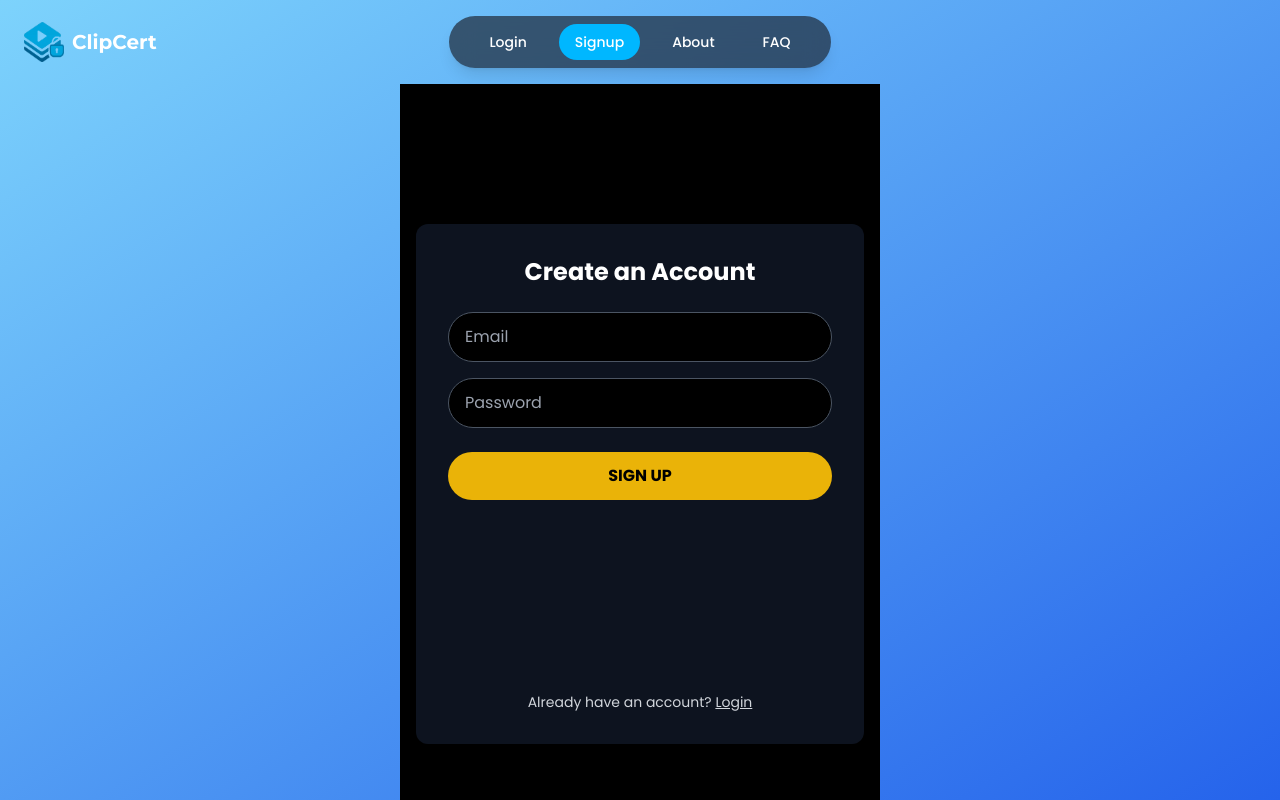
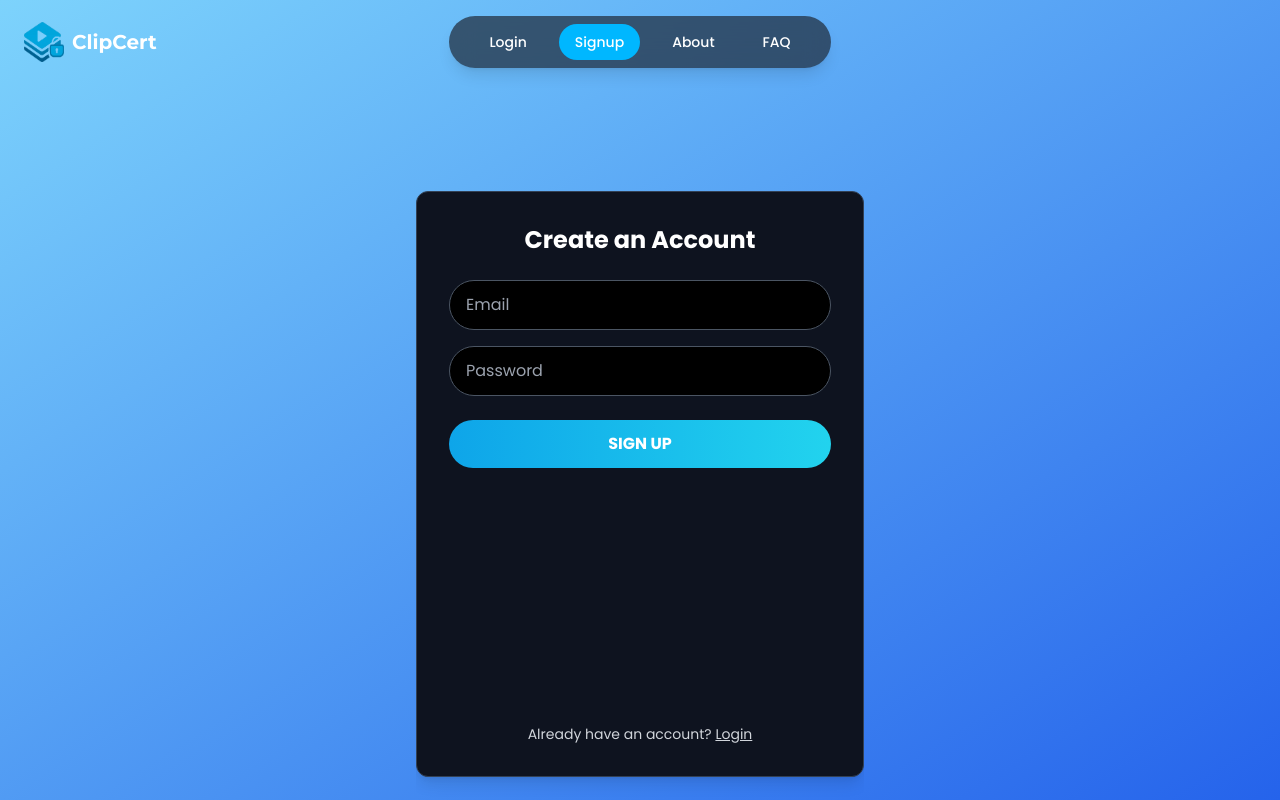
Before and after one commit to Vintr0n/AuthentiClip, a React (Vite) app in the folder frontend/: page /signup in a window 1280 px wide. Built offline with nearby package versions, Linux system fonts and the light colour scheme.

Commit message:
Front end changes

```diff
--- a/frontend/src/pages/Signup.jsx
+++ b/frontend/src/pages/Signup.jsx
@@ -31,11 +31,9 @@ export default function Signup() {
   };
 
   return (
-    <div className="min-h-screen flex flex-col items-center justify-center bg-black px-4">
-      <form
-        onSubmit={handleSignup}
-        className="w-full max-w-md h-[520px] bg-gray-900/80 rounded-xl p-8 shadow-lg text-white flex flex-col justify-between"
-      >
+    <div className="flex items-center justify-center min-h-screen overflow-hidden">
+      <div className="w-full max-w-md bg-[#0e131f] border border-slate-700 p-8 rounded-xl shadow-lg text-white">
+        <form onSubmit={handleSignup} className="flex flex-col justify-between h-[520px]">
           <div>
             <h2 className="text-2xl font-bold mb-6 text-center">Create an Account</h2>
 
@@ -45,7 +43,7 @@ export default function Signup() {
               value={email}
               onChange={(e) => setEmail(e.target.value)}
               required
-            className="w-full px-4 py-3 mb-4 border border-gray-600 rounded-full bg-black text-white placeholder-gray-400 focus:outline-none focus:ring-2 focus:ring-yellow-500"
+              className="w-full px-4 py-3 mb-4 border border-gray-600 rounded-full bg-black text-white placeholder-gray-400 focus:outline-none focus:ring-2 focus:ring-blue-500"
             />
 
             <input
@@ -54,26 +52,27 @@ export default function Signup() {
               value={password}
               onChange={(e) => setPassword(e.target.value)}
               required
-            className="w-full px-4 py-3 mb-6 border border-gray-600 rounded-full bg-black text-white placeholder-gray-400 focus:outline-none focus:ring-2 focus:ring-yellow-500"
+              className="w-full px-4 py-3 mb-6 border border-gray-600 rounded-full bg-black text-white placeholder-gray-400 focus:outline-none focus:ring-2 focus:ring-blue-500"
             />
 
             {error && <p className="text-red-400 text-sm mb-4">{error}</p>}
 
             <button
               type="submit"
-            className="w-full py-3 rounded-full bg-yellow-500 hover:bg-yellow-600 text-black font-semibold transition"
+              className="w-full py-3 rounded-full bg-gradient-to-r from-sky-500 to-cyan-400 text-white font-semibold hover:opacity-90 transition"
             >
               SIGN UP
             </button>
           </div>
 
-        <p className="text-sm text-center text-gray-300">
+          <p className="text-sm text-center text-gray-300 mt-6">
             Already have an account?{' '}
-          <Link to="/login" className="underline hover:text-yellow-400">
+            <Link to="/login" className="underline hover:text-cyan-300">
               Login
             </Link>
           </p>
         </form>
       </div>
+    </div>
   );
 }
```
Lines whose indentation alone changed are shown as unchanged.
